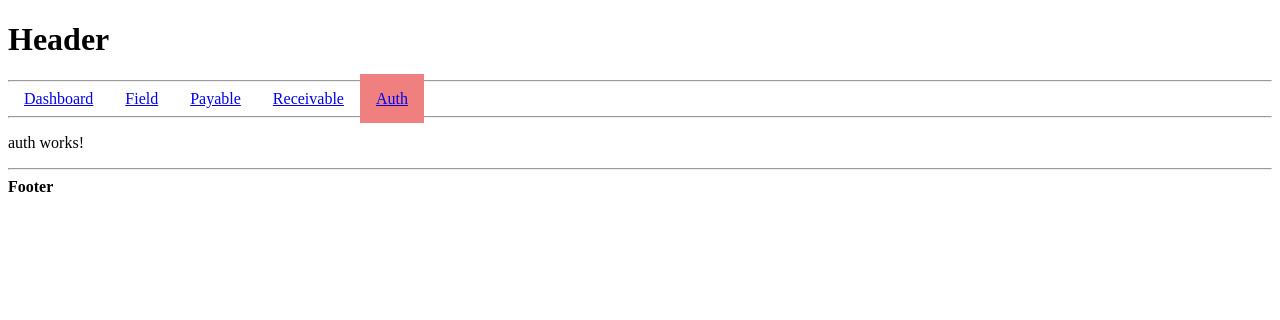
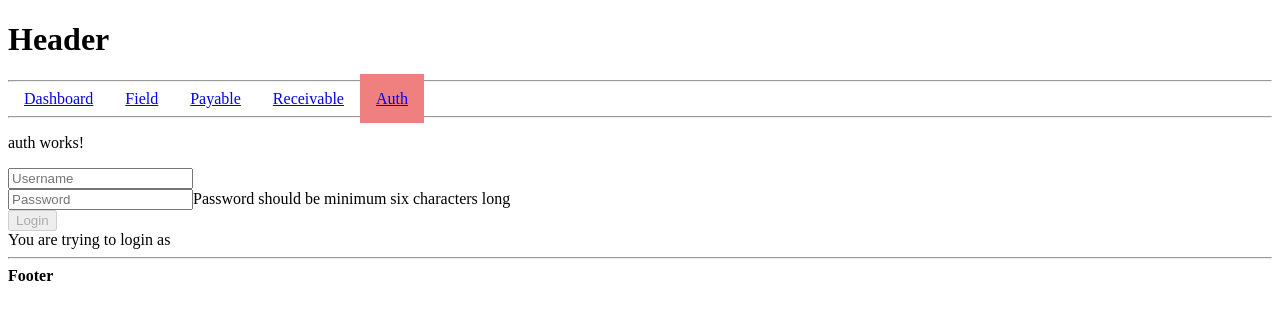
Before and after one commit to lluetolf/CanaWebNG, an Angular app: page /auth in a window 1280 px wide. Shown: the top 320 px of the page. Built offline with nearby package versions, Linux system fonts and the light colour scheme.

Commit message:
Add basic Auth setup.

```diff
--- a/src/app/app.module.ts
+++ b/src/app/app.module.ts
@@ -15,6 +15,7 @@ import { EditFieldDialogComponent } from './field/edit-field-dialog/edit-field-d
 import { DeleteFieldDialogComponent } from './field/delete-field-dialog/delete-field-dialog.component';
 import { PageNotFoundComponent } from './page-not-found/page-not-found.component';
 import { AuthComponent } from './auth/auth.component';
+import {ReactiveFormsModule} from "@angular/forms";
 
 @NgModule({
   declarations: [
@@ -30,10 +31,11 @@ import { AuthComponent } from './auth/auth.component';
     EditFieldDialogComponent,
     DeleteFieldDialogComponent,
     PageNotFoundComponent,
-    AuthComponent
+    AuthComponent,
   ],
   imports: [
     BrowserModule,
+    ReactiveFormsModule,
     AppRoutingModule
   ],
   providers: [],
--- a/src/app/auth/auth.component.html
+++ b/src/app/auth/auth.component.html
@@ -1 +1,16 @@
 <p>auth works!</p>
+
+<form [formGroup]="loginForm" (ngSubmit)="login()">
+  <div>
+    <input type="text" name="username" placeholder="Username" formControlName="username" required>
+    <span class="help-block" *ngIf="username.touched && username.invalid">The username is not valid</span>
+  </div>
+  <div>
+    <input type="password" name="password" placeholder="Password" formControlName="password" required>
+    <span class="help-block" *ngIf="password.touched && password.errors?.required">The password is required</span>
+    <span class="help-block" *ngIf="password.touched && password.errors?.minlength">The password is too short</span>
+    <span *ngIf="showPasswordHint">Password should be minimum six characters long</span>
+  </div>
+  <button type="submit" [disabled]="!loginForm.valid">Login</button>
+  <div>You are trying to login as <b>{{this.username.value}}</b></div>
+</form>
--- a/src/app/auth/auth.component.ts
+++ b/src/app/auth/auth.component.ts
@@ -1,4 +1,5 @@
 import { Component, OnInit } from '@angular/core';
+import {AbstractControl, FormControl, FormGroup} from "@angular/forms";
 
 @Component({
   selector: 'app-auth',
@@ -6,10 +7,31 @@ import { Component, OnInit } from '@angular/core';
   styleUrls: ['./auth.component.scss']
 })
 export class AuthComponent implements OnInit {
+  showPasswordHint: boolean = true;
+
+  loginForm = new FormGroup(
+    {
+      username: new FormControl(''),
+      password: new FormControl('')
+    }
+  );
+
+  get username(): AbstractControl {
+    return this.loginForm.controls.username;
+  }
+
+  get password(): AbstractControl {
+    return this.loginForm.controls.password;
+  }
 
   constructor() { }
 
   ngOnInit(): void {
   }
 
+  login() {
+    const controls = this.loginForm.controls;
+    console.log('User: ' + controls.username.value);
+    console.log('Password: ' + controls.password.value);
+  }
 }
--- /dev/null
+++ b/src/app/auth/auth.guard.ts
@@ -0,0 +1,28 @@
+import { Injectable } from '@angular/core';
+import {ActivatedRouteSnapshot, CanActivate, Router, RouterStateSnapshot, UrlTree} from '@angular/router';
+import { Observable } from 'rxjs';
+
+@Injectable({
+  providedIn: 'root'
+})
+export class AuthGuard implements CanActivate {
+  private isAuthenticated: boolean = true;
+
+
+  constructor(private router: Router) {
+  }
+
+  canActivate(
+    route: ActivatedRouteSnapshot,
+    state: RouterStateSnapshot): Observable<boolean | UrlTree> | Promise<boolean | UrlTree> | boolean | UrlTree {
+    return this.checkLogin();
+  }
+
+  private checkLogin(): boolean {
+    if (this.isAuthenticated) { return true; }
+
+    this.router.navigate(['/auth']);
+    return false;
+  }
+
+}
--- /dev/null
+++ b/src/app/auth/confirm.guard.ts
@@ -0,0 +1,23 @@
+import { Injectable } from '@angular/core';
+import { ActivatedRouteSnapshot, CanDeactivate, RouterStateSnapshot, UrlTree } from '@angular/router';
+import {Observable, of} from 'rxjs';
+import {DashboardComponent} from "../dashboard/dashboard.component";
+
+@Injectable({
+  providedIn: 'root'
+})
+export class ConfirmGuard implements CanDeactivate<DashboardComponent> {
+  canDeactivate(
+    component: unknown,
+    currentRoute: ActivatedRouteSnapshot,
+    currentState: RouterStateSnapshot,
+    nextState?: RouterStateSnapshot): Observable<boolean | UrlTree> | Promise<boolean | UrlTree> | boolean | UrlTree {
+    return this.showConfirm();
+  }
+
+  private showConfirm(): Observable<boolean> {
+    const confirmation = window.confirm('Are you sure?');
+    return of(confirmation);
+  }
+
+}
```
Also changed, not shown: src/app/app-routing.module.ts (+7 -5 lines), 1 other file (tests, documents, lock files or other folders).
